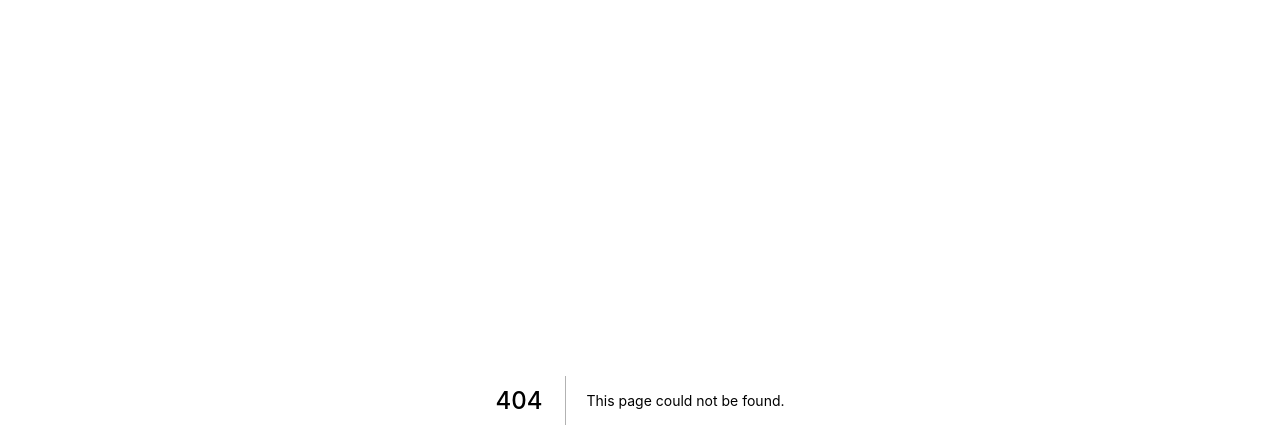
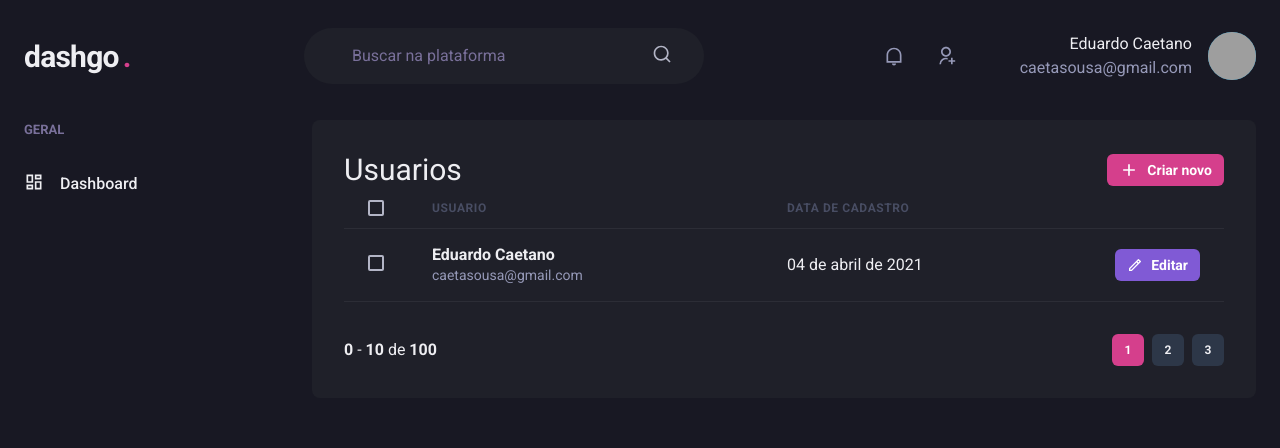
Before and after one commit to caetasousa/Dashboard-Next-Auth-JWT, a Next.js app: page /users in a window 1280 px wide. Before the commit this address had no page. Shown: the top 448 px of the page. Built offline with nearby package versions, Linux system fonts and the light colour scheme; grey boxes are pictures that could not be loaded.

Commit message:
componente Pagination, estilização da paginação

```diff
--- /dev/null
+++ b/src/components/Pagination.tsx
@@ -0,0 +1,56 @@
+import { Stack, Button, Box} from "@chakra-ui/react"
+
+export function Pagination() {
+    return (
+        <Stack
+            direction="row"
+            spacing="6"
+            mt="8"
+            justify="space-between"
+            align="center"
+        >
+            <Box>
+                <strong>0</strong> - <strong>10</strong> de <strong>100</strong>
+            </Box>
+            <Stack direction="row" spacing="2">
+                <Button
+                    size="sm"
+                    fontSize="xs"
+                    width="4"
+                    colorScheme="pink"
+                    disabled
+                    _disabled={{
+                        bgColor: 'pink.500',
+                        cursor: 'default',
+                    }}
+                >
+                    1
+                </Button>
+
+                <Button
+                    size="sm"
+                    fontSize="xs"
+                    width="4"
+                    bgColor="gray.700"
+                    _hover={{
+                        bgColor: 'gray.500'
+                    }}
+                >
+                    2
+                </Button>
+
+                <Button
+                    size="sm"
+                    fontSize="xs"
+                    width="4"
+                    bgColor="gray.700"
+                    _hover={{
+                        bgColor: 'gray.500'
+                    }}
+                >
+                    3
+                </Button>
+            </Stack>
+        </Stack>
+    );
+}
--- /dev/null
+++ b/src/pages/users/index.tsx
@@ -0,0 +1,72 @@
+import { Box, Flex, Heading, Button, Icon, Table, Text, Thead, Tr, Td, Th, Checkbox, Tbody } from "@chakra-ui/react"
+import { RiAddLine, RiPencilLine } from "react-icons/ri";
+import { Header } from "../../components/Header";
+import { Pagination } from "../../components/Pagination";
+import { Sidebar } from "../../components/Sidebar";
+
+export default function UserList() {
+    return(
+        <Box>
+            <Header />
+
+            <Flex w="100%" my="6" maxWidth={1480} mx="auto" px="6">
+                <Sidebar />
+                <Box flex="1" borderRadius={8} bg="gray.800" p="8">
+                    <Flex md="8" justify="space-between" align="center">
+                        <Heading size="lg" fontWeight="normal">Usuarios</Heading>
+
+                        <Button
+                            as="a"
+                            size="sm"
+                            fontSize="sm"
+                            colorScheme="pink"
+                            leftIcon={<Icon as={RiAddLine} fontSize="20" />}
+                        >
+                            Criar novo
+                        </Button>
+                    </Flex>
+
+                    <Table colorScheme="whiteAlpha">
+                        <Thead>
+                            <Tr>
+                                <Th px="6" color="gray.300" width="8">
+                                    <Checkbox colorScheme="pink" />
+                                </Th>
+                                <Th>Usuario</Th>
+                                <Th>Data de cadastro</Th>
+                                <Th width="8"></Th>
+                            </Tr>
+                        </Thead>
+                        <Tbody>
+                            <Tr>
+                                <Td px="6">
+                                <Checkbox colorScheme="pink" />
+                                </Td>
+                                <Td>
+                                    <Box>
+                                        <Text fontWeight="bold">Eduardo Caetano</Text>
+                                        <Text fontSize="sm" color="gray.300">caetasousa@gmail.com</Text>
+                                    </Box>
+                                </Td>
+                                <Td>04 de abril de 2021</Td>
+                                <Td>
+                                <Button
+                                    as="a"
+                                    size="sm"
+                                    fontSize="sm"
+                                    colorScheme="purple"
+                                    leftIcon={<Icon as={RiPencilLine} fontSize="16" />}
+                                >
+                                    Editar
+                                </Button>
+                                </Td>
+                            </Tr>
+                        </Tbody>
+                    </Table>
+
+                    <Pagination />
+                </Box>
+            </Flex>
+        </Box>
+    );
+}
```
